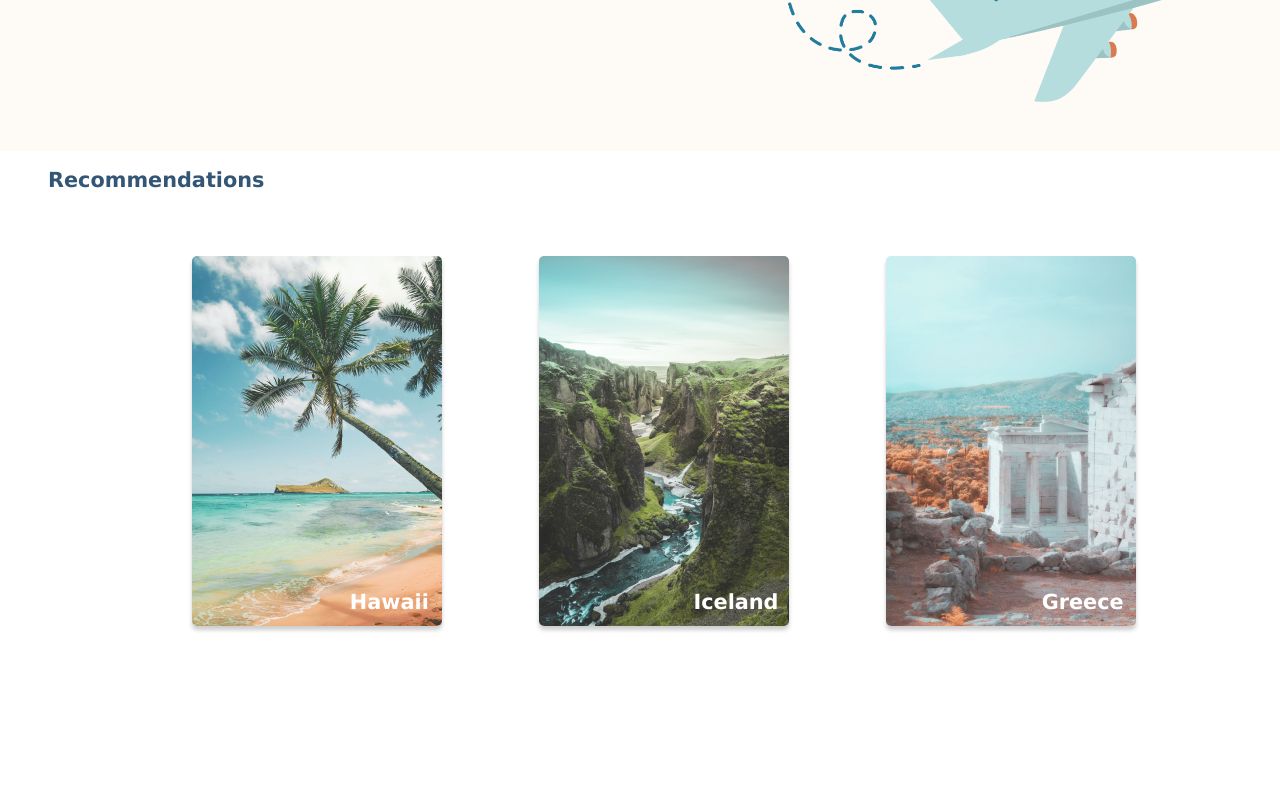
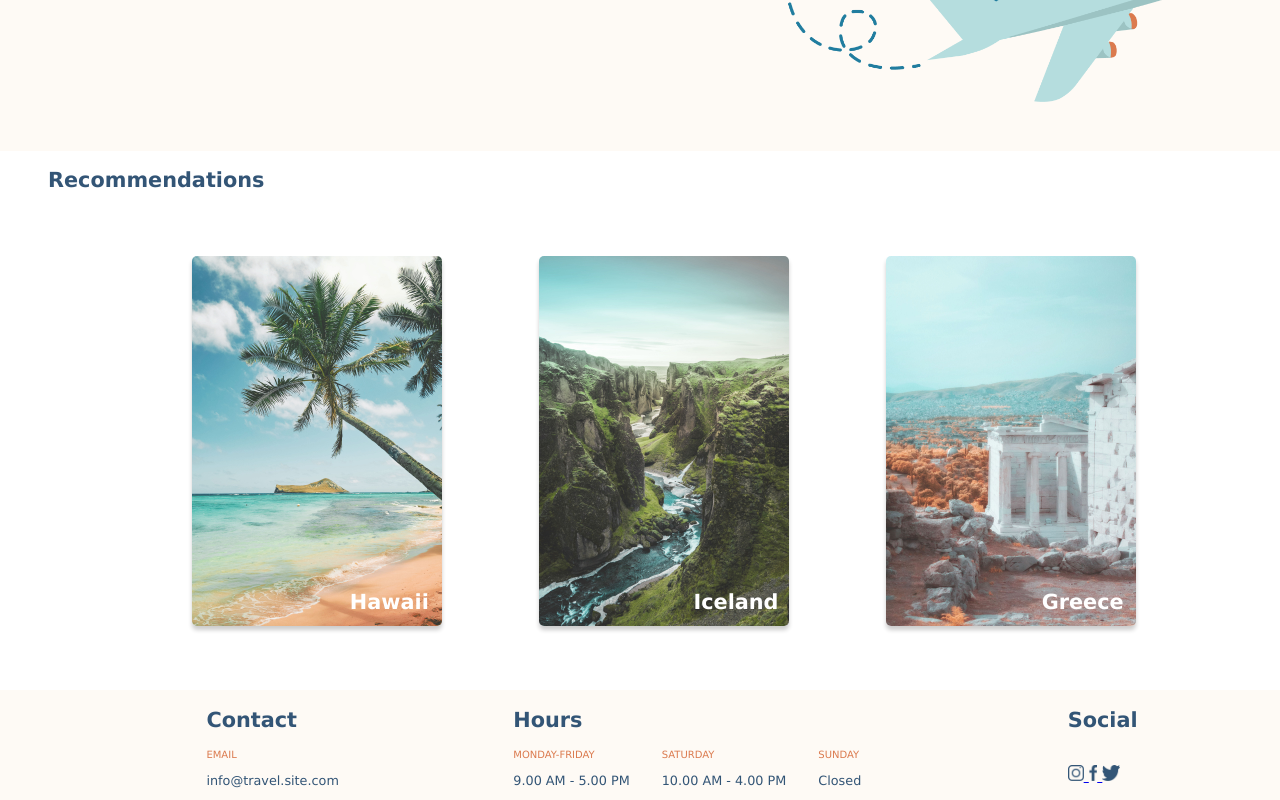
Before and after one commit to yogyatabhaskar/yogyata-bhaskar-travelsite, a plain HTML site: page index.html in a window 1280 px wide. Shown: the part 370-1170 px from the top of the page. Before the commit the page ends 1060 px from the top, so only its background shows below. Drawn offline with Linux system fonts and the light colour scheme.

Commit message:
updated the footer area and home page

```diff
--- a/css/partials/_footer.scss
+++ b/css/partials/_footer.scss
@@ -0,0 +1,56 @@
+@use './mixins';
+@use './typography';
+@use './variables';
+@use './global';
+
+.footer {
+    background-color: variables.$color-quaternary;
+    display: flex;
+    justify-content: space-evenly;
+    align-items: flex-start;
+    position: relative;
+
+    &__items {
+        position: relative;
+        left: 2rem;
+    }
+
+    &__title{
+        color: variables.$color-secondary;
+    }
+
+    &__subtitle {
+        color: variables.$color-tertiary;
+        font-size: x-small;
+            &--margin{
+                margin-top: 0;
+                margin-bottom: 0;
+            }
+    }
+
+    &__text{
+        color: variables.$color-secondary;
+    }
+
+    &__timings{
+        display: flex;
+    }
+
+    &__hours{
+        display: flex;
+        flex-direction: column;
+        padding-right: 2rem;
+    }
+
+    &__link {
+        width: 2rem;
+        height: 2rem;
+    }
+
+    &__logo{
+        margin-top: 1rem;
+        width: -0.5rem;
+        height: 1rem;
+    }
+
+}
--- a/index.html
+++ b/index.html
@@ -64,13 +64,57 @@
             </div>
         </div>
 
+    </div>
+    <!--footer-->
+    <div class="footer">
+        <div class="footer__items">
+            <h2 class="footer__title">Contact</h2>
+            <p class="footer__subtitle">EMAIL</p>
+            <p class="footer__text">info@travel.site.com</p>
+        </div>
+
+        <div class="footer__items">
+            <h2 class="footer__title">Hours</h2>
+
+            <div class="footer__timings">
+
+                <div class="footer__hours">
+                    <p class="footer__subtitle footer__subtitle--margin">MONDAY-FRIDAY  </p>
+                    <p class="footer__text">9.00 AM - 5.00 PM</p>
+                </div>
+
+                <div class="footer__hours">
+                    <p class="footer__subtitle footer__subtitle--margin">SATURDAY  </p>
+                    <p class="footer__text">10.00 AM - 4.00 PM</p>
+                </div>
+
+                <div class="footer__hours">
+                    <p class="footer__subtitle footer__subtitle--margin">SUNDAY  </p>
+                    <p class="footer__text">Closed</p>
+                </div>
+            </div>
+        </div>
+
+        <div class="footer__items">
+            <div class="footer__social">
+                <h2 class="footer__title">Social</h2>
+                <a class="footer__link" href="https://www.instagram.com/">
+                    <img class="footer__logo" src="./assets/Icons/icon-instagram.png" alt="Instagram">
+                </a>
+
+                <a class="footer__link" href="https://www.facebook.com/">
+                    <img class="footer__logo" src="./assets/Icons/icon-facebook.png" alt="facebook">
+                </a>
+
+                <a class="footer__link" href="https://twitter.com/">
+                    <img class="footer__logo" src="./assets/Icons/icon-twitter.png" alt="twitter">
+                </a>
+            </div>
+        </div>
 
 
 
     </div>
 
-
-    <!--footer-->
-
 </body>
 </html>
```
Also changed, not shown: css/main.css, 1 other file.
